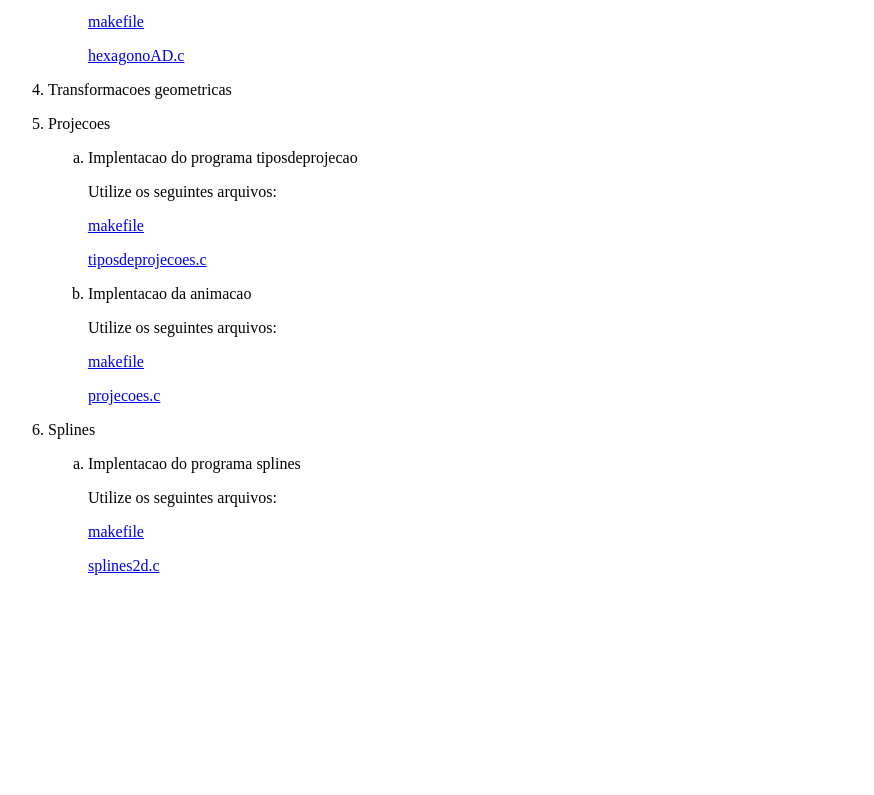
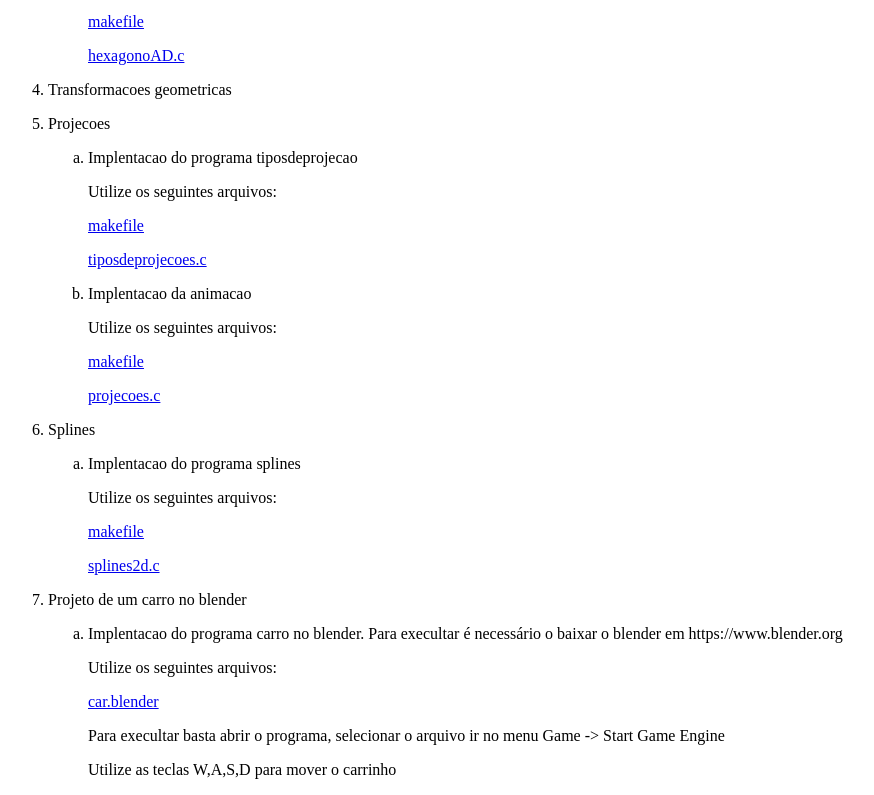
Before and after one commit to adjamilton/adjamilton.github.io, a plain HTML site: page index.html in a window 1280 px wide. Shown: the part 1427-2222 px from the top of the page, without its empty margins (0-874 px from the left). Before the commit the page ends 2018 px from the top, so only its background shows below. Drawn offline with Linux system fonts and the light colour scheme.

Commit message:
update
projeto

```diff
--- a/index.html
+++ b/index.html
@@ -67,6 +67,15 @@
               <P><a href="makefile.txt">makefile</a></P><P><a href="splines2d.c">splines2d.c</a></P></Li></li></Li>
 
   </ol>
+  <li><p>Projeto de um carro no blender</p>
+      <OL type="a">
+          <Li><p>Implentacao do programa carro no blender. Para execultar é necessário o baixar o blender em https://www.blender.org</p>
+              <p>Utilize os seguintes arquivos:</p>
+              <P><a href="car.blender">car.blender</a></P>
+          <p>Para execultar basta abrir o programa, selecionar o arquivo ir no menu Game -> Start Game Engine</p>
+          <p>Utilize as teclas W,A,S,D para mover o carrinho</p></Li></li></Li>
+
+  </ol>
   </li>
 </ol>
 </body>
```
Also changed, not shown: 1 other file.
